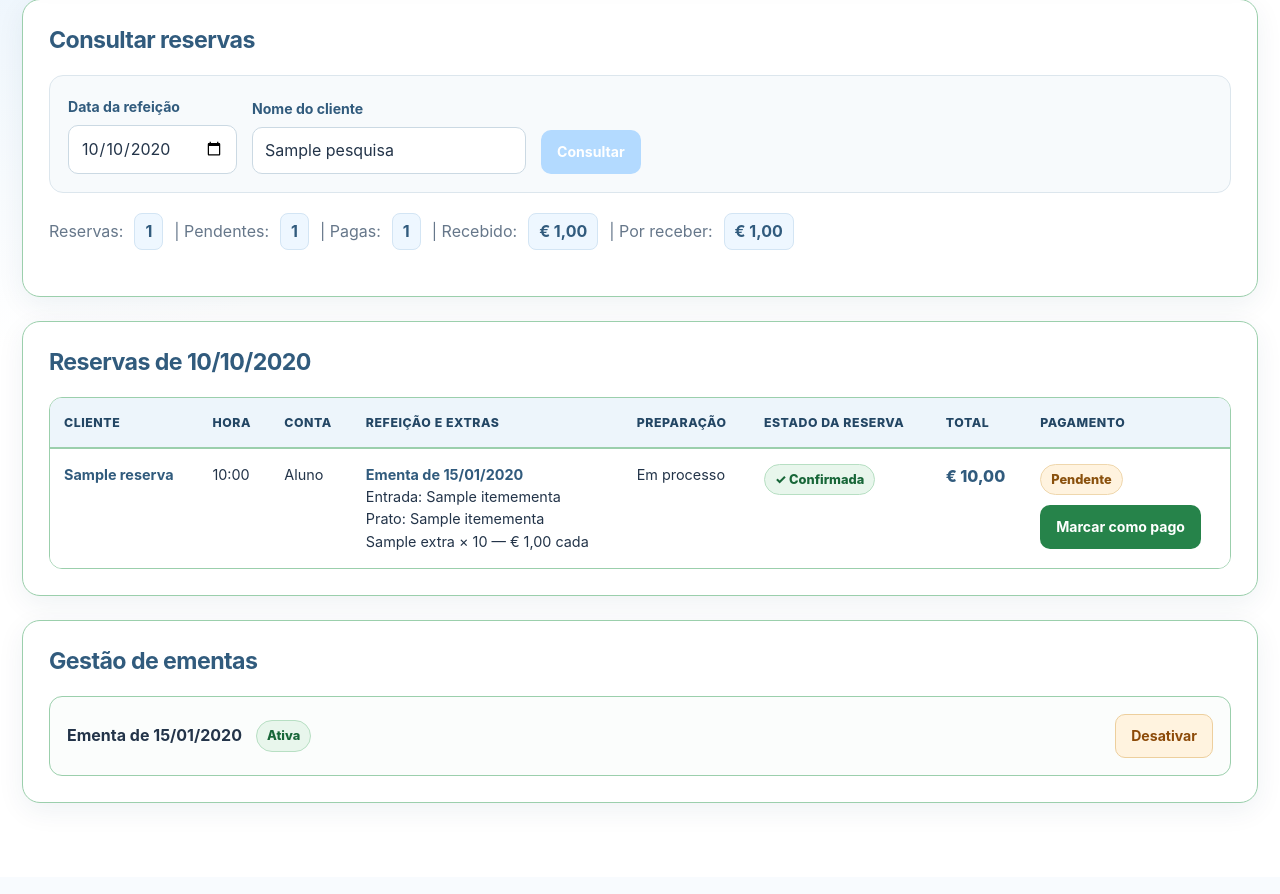
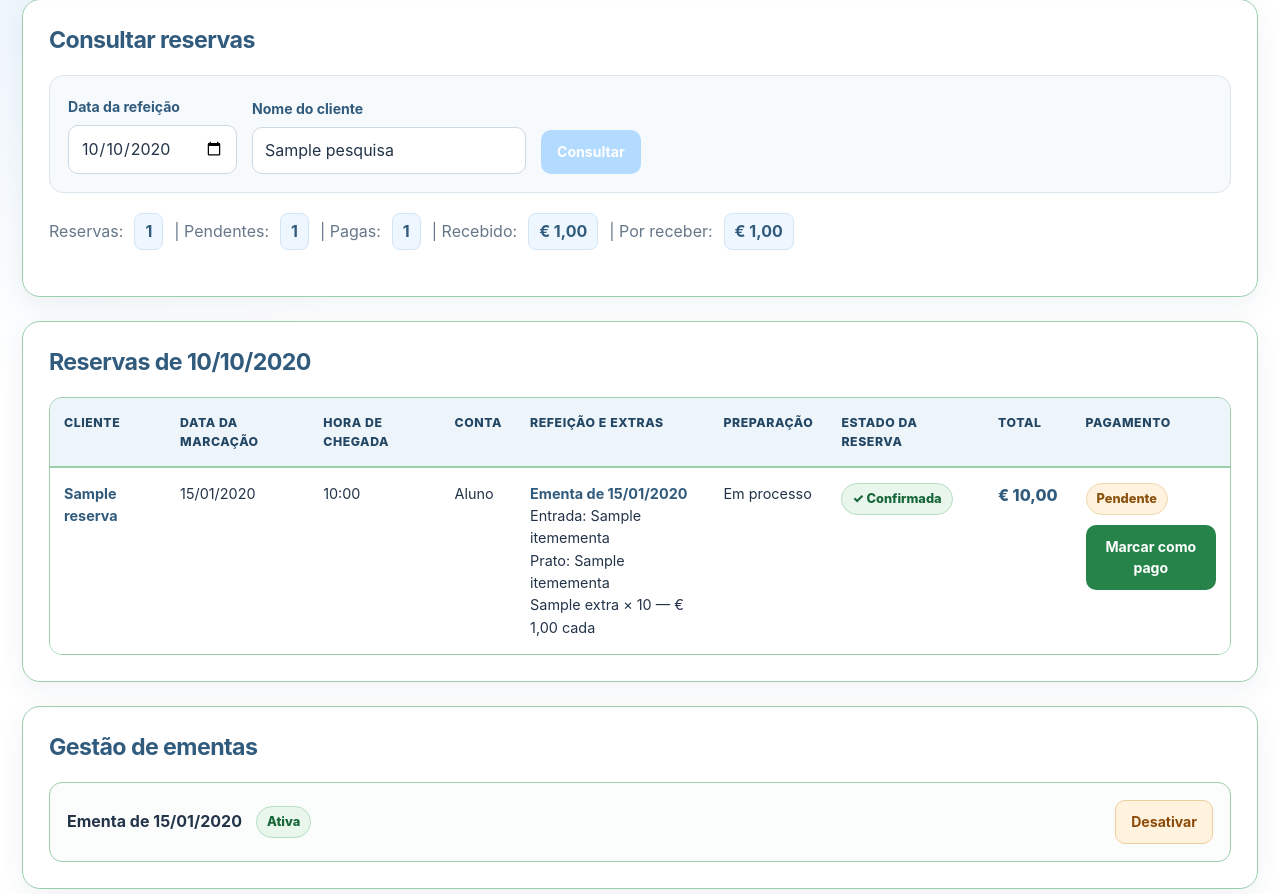
Before and after one commit to IfraimLopes/ProfiSabores, a Django app: template templates/restaurante/painel.html in a window 1280 px wide. Shown: the part 267-1161 px from the top of the page. Before the commit the page ends 1070 px from the top, so only its background shows below. Run offline with Django 5.2, Linux system fonts and the light colour scheme; tables that the repository leaves empty hold one stand-in row (values such as "Sample post"); the template is opened without the code that fills it: values that come from a table or form of the project are taken from there, most other values are stand-ins (such as "Sample title", 1, 10 or a date in 2020); parts of the project's set-up code (start-up, migrations or seed data) failed here and were passed over.

Commit message:
Adiciona data e hora da marcação aos painéis

```diff
--- a/templates/restaurante/painel.html
+++ b/templates/restaurante/painel.html
@@ -498,7 +498,8 @@
                 <thead>
                     <tr>
                         <th>Cliente</th>
-                        <th>Hora</th>
+                        <th>Data da marcação</th>
+                        <th>Hora de chegada</th>
                         <th>Conta</th>
                         <th>Refeição e extras</th>
                         <th>Preparação</th>
@@ -513,6 +514,7 @@
                         <td>
                             <strong>{{ reserva.nome }}</strong><br>
                         </td>
+                        <td>{{ reserva.criada_em|date:"d/m/Y" }}</td>
                         <td>{{ reserva.criada_em|date:"H:i" }}</td>
                         <td>
                             {% if not reserva.utilizador %}
@@ -591,7 +593,7 @@
                         </td>
                     </tr>
                 {% empty %}
-                    <tr><td colspan="8">Não existem reservas para esta data.</td></tr>
+                    <tr><td colspan="9">Não existem reservas para esta data.</td></tr>
                 {% endfor %}
                 </tbody>
             </table>
```
